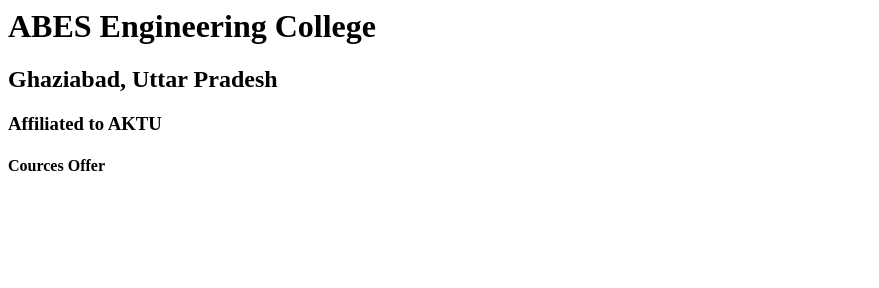
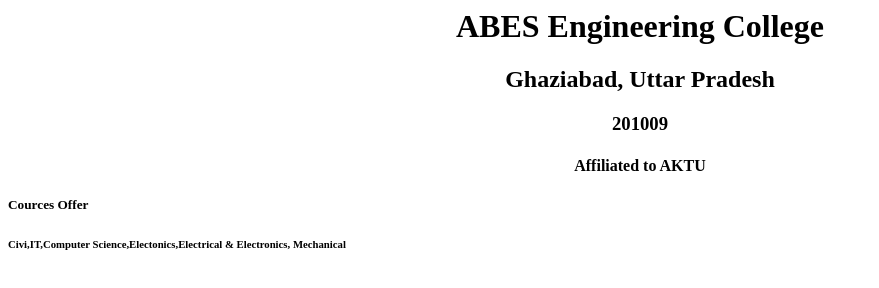
Before and after one commit to vibhj/Web-Dev, a plain HTML site: page index.html in a window 1280 px wide. Shown: the whole page, without its empty margins (0-879 px from the left). Drawn offline with Linux system fonts and the light colour scheme.

Commit message:
index.html

```diff
--- a/index.html
+++ b/index.html
@@ -3,9 +3,11 @@
 <title>Welcome</title>
 </head>
 <body>
-<h1> ABES Engineering College </h1>
-<h2> Ghaziabad, Uttar Pradesh </h2>
-  <h3> Affiliated to AKTU </h3>
-  <h4> Cources Offer </h4>
+  <h1> <center>ABES Engineering College</center> </h1>
+  <h2> <center>Ghaziabad, Uttar Pradesh</center> </h2>
+  <h3> <center>201009<center> </h3>
+    <h4> <center>Affiliated to AKTU</center> </h4>
+  <h5> Cources Offer </h5>
+  <h6> Civi,IT,Computer Science,Electonics,Electrical & Electronics, Mechanical  </h6>
 </body>
 </html>
```
